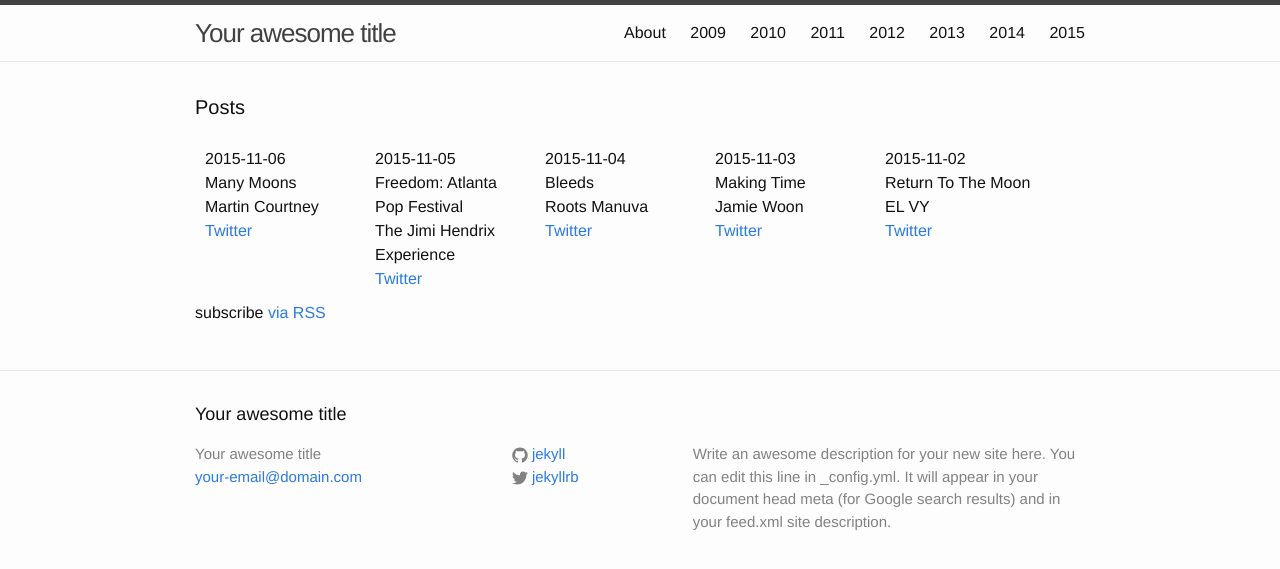
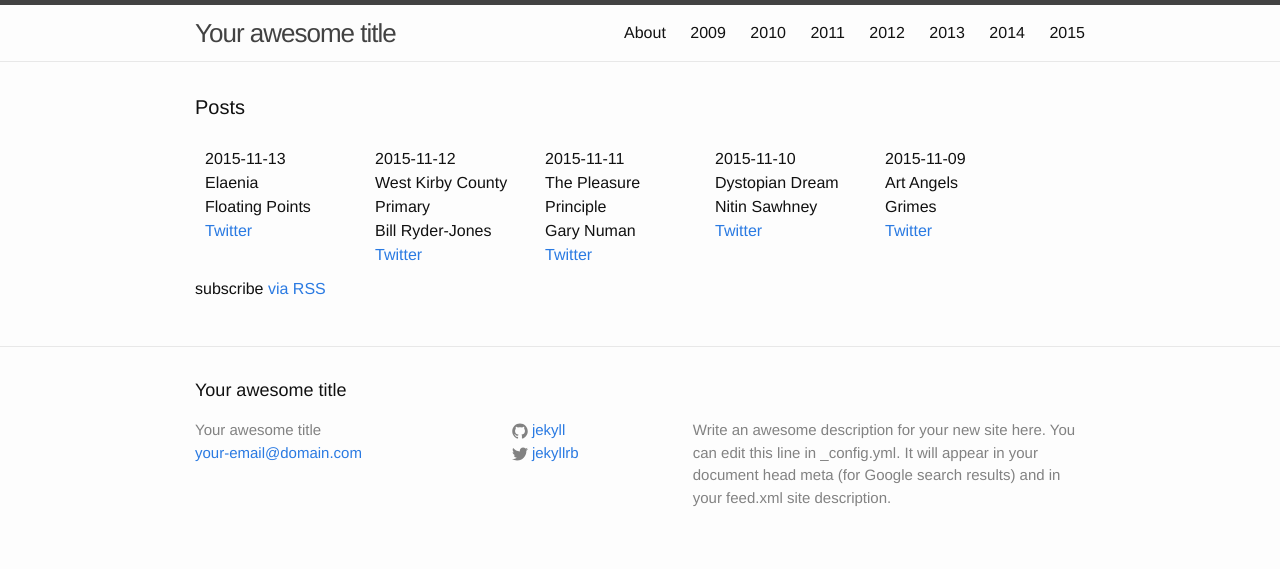
Before and after one commit to karaken12/bbc6musicaotd, a Jekyll site: the page built from site/index.html, in a window 1280 px wide. Shown: the top 569 px of the page. Built offline with Jekyll 4.4.1, drawn with Linux system fonts in a browser that asks for light colours.

Commit message:
Albums for week beginning 2015-11-09

```diff
--- a/site/_data/year/2015.yml
+++ b/site/_data/year/2015.yml
@@ -1076,3 +1076,28 @@
   title: Many Moons
   twitter: https://twitter.com/BBC6Music/status/662608387536982016
   spotify-id: 352442roRXn6sQxBZULd71
+- date: 2015-11-09
+  artist: Grimes
+  title: Art Angels
+  twitter: https://twitter.com/BBC6Music/status/663640450650230784
+  spotify-id: 5hB4jVN4ZHpubyiMmW81K1
+- date: 2015-11-10
+  artist: Nitin Sawhney
+  title: Dystopian Dream
+  twitter: https://twitter.com/BBC6Music/status/664003121681530880
+  spotify-id: 33ZxsdHvRlaBP4F1y2fPHf
+- date: 2015-11-11
+  artist: Gary Numan
+  title: The Pleasure Principle
+  twitter: https://twitter.com/BBC6Music/status/664460666648956928
+  spotify-id: 6wHjdKs7VVPVcqaHRzwqJt
+- date: 2015-11-12
+  artist: Bill Ryder-Jones
+  title: West Kirby County Primary
+  twitter: https://twitter.com/BBC6Music/status/664823742778970112
+  spotify-id: 2wXhxuVsez14KLEoxMHjyg
+- date: 2015-11-13
+  artist: Floating Points
+  title: Elaenia
+  twitter: https://twitter.com/BBC6Music/status/665184803516497921
+  spotify-id: 0SDLAAGQmK8DWxkX0s9OGE
```
